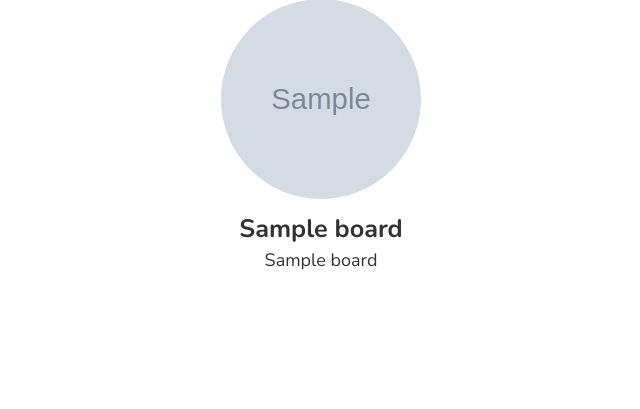
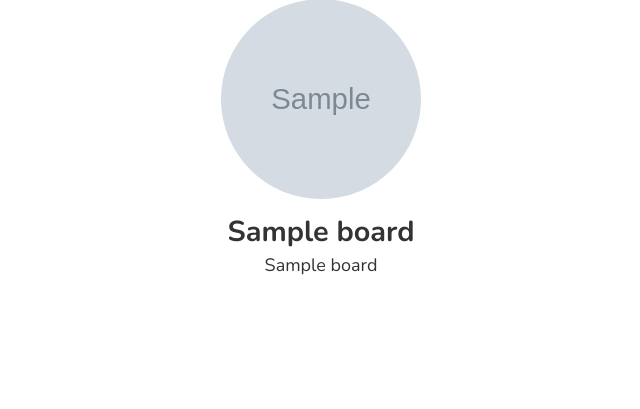
Before and after one commit to vas3k/infomate.club, a Django app: template templates/index.html in a window 1280 px wide. Shown: the part 141-550 px from the top of the page, without its empty margins (319-959 px from the left). Run offline with Django 3.2, Linux system fonts and the light colour scheme; the template is opened without the code that fills it: most values are stand-ins (such as "Sample title", 1, 10 or a date in 2020); grey boxes marked "Sample" are stand-in pictures; some libraries are stand-ins or nearby versions.

Commit message:
add text overflow ellipsis + hidden overflow

```diff
--- a/static/css/components.css
+++ b/static/css/components.css
@@ -77,10 +77,12 @@
 
         .landing-board-name {
             display: block;
-            font-size: 140%;
+            font-size: 160%;
             line-height: 115%;
             margin: 10px 0 5px;
             font-weight: bold;
+            overflow: hidden;
+            text-overflow: ellipsis;
         }
 
         .landing-board-title {
```
